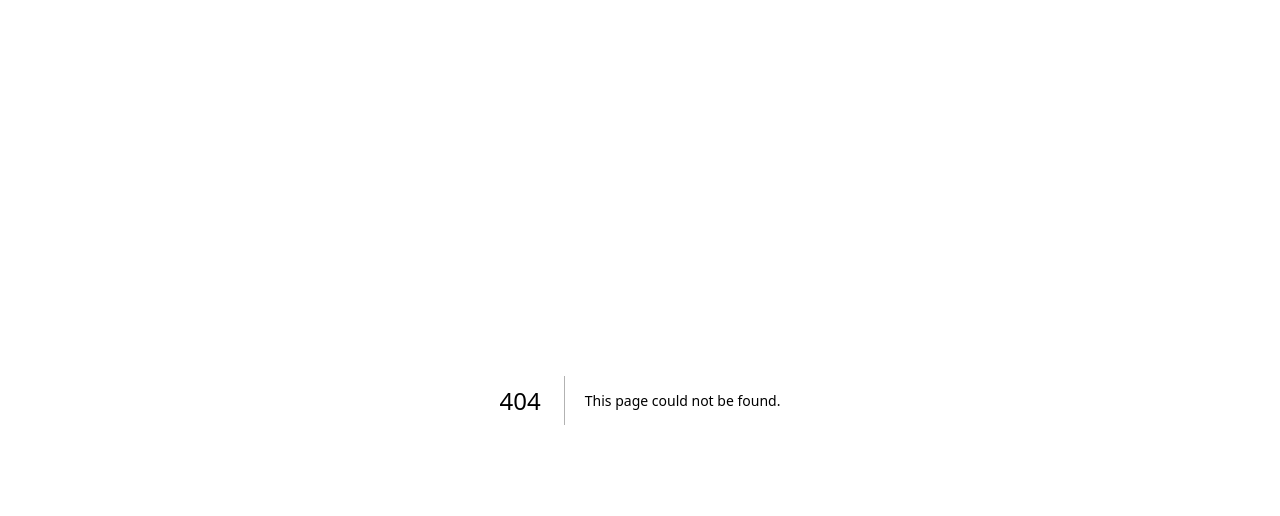
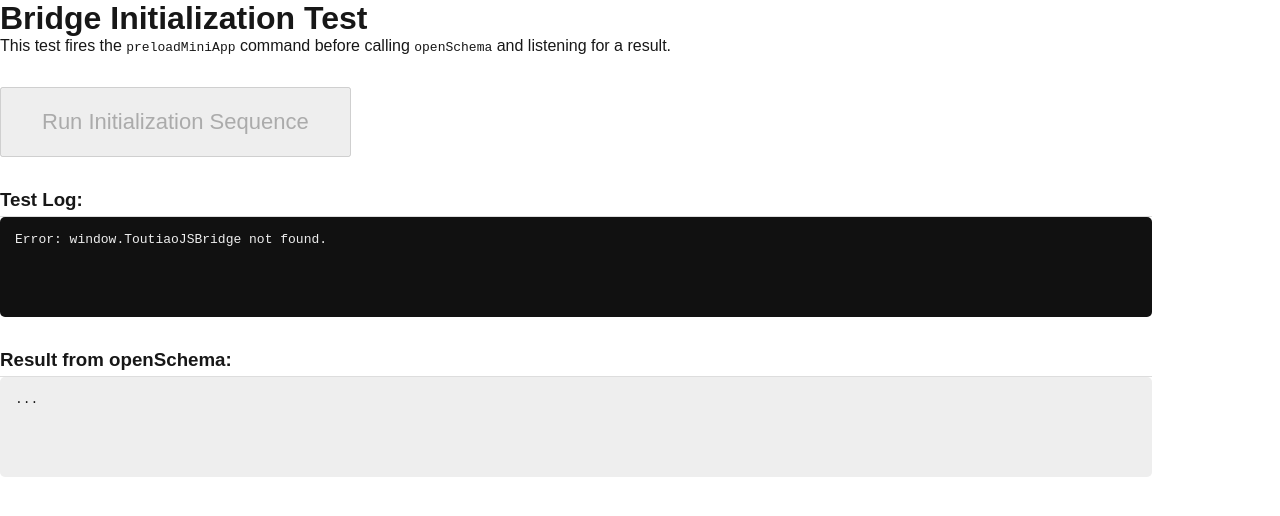
Before and after one commit to Yassin-Younis/bypass-in-app-browser, a Next.js app: page /initTest in a window 1280 px wide. Before the commit this address had no page. Shown: the top 516 px of the page. Built offline with nearby package versions, Linux system fonts and the light colour scheme.

Commit message:
build fix

```diff
--- /dev/null
+++ b/app/initTest/page.js
@@ -0,0 +1,118 @@
+"use client"
+import { useState, useEffect } from 'react';
+import Head from 'next/head';
+
+export default function InitializeTestPage() {
+    const [isBridgeReady, setIsBridgeReady] = useState(false);
+    const [feedback, setFeedback] = useState('Awaiting test...');
+    const [callbackResult, setCallbackResult] = useState('');
+
+    // Check for the bridge on page load
+    useEffect(() => {
+        if (typeof window !== 'undefined' && window.ToutiaoJSBridge && typeof window.ToutiaoJSBridge.invokeMethod === 'function') {
+            setIsBridgeReady(true);
+            setFeedback('Bridge detected. Ready to run initialization test.');
+        } else {
+            setIsBridgeReady(false);
+            setFeedback('Error: window.ToutiaoJSBridge not found.');
+        }
+    }, []);
+
+    const executeSequence = () => {
+        if (!isBridgeReady) {
+            alert('Cannot execute: ToutiaoJSBridge not found.');
+            return;
+        }
+
+        // --- STEP 1: PREPARE THE LISTENER ---
+        setCallbackResult('');
+        const callbackName = `__INIT_CALLBACK_${Date.now()}`;
+
+        const timeoutId = setTimeout(() => {
+            setFeedback(prev => prev + '\n\nTimeout: openSchema did not call back within 10 seconds.');
+            delete window[callbackName];
+        }, 10000);
+
+        window[callbackName] = (result) => {
+            clearTimeout(timeoutId);
+            setFeedback('SUCCESS: Callback received from openSchema!');
+            setCallbackResult(JSON.stringify(result, null, 2));
+            delete window[callbackName];
+        };
+
+        // --- STEP 2: DEFINE THE PAYLOADS ---
+
+        // The Preload Payload (based on the PoC)
+        const preloadPayload = {
+            "func": "preloadMiniApp",
+            "params": { "mini_app_url": "https://microapp/" },
+            "JSSDK": "1", "namespace": "host", "__msg_type": "callback", "__callback_id": "0"
+        };
+
+        // The openSchema Payload with our listener
+        const openSchemaPayload = {
+            "func": "openSchema",
+            "params": { "schema": "market://details?id=com.google.android.apps.maps" },
+            "__callback_id": callbackName,
+            "JSSDK": "1", "namespace": "host", "__msg_type": "callback"
+        };
+
+        // --- STEP 3: EXECUTE THE SEQUENCE ---
+        try {
+            // Fire the initialization command first
+            setFeedback('Step 1: Firing preloadMiniApp...');
+            window.ToutiaoJSBridge.invokeMethod(JSON.stringify(preloadPayload));
+
+            // Immediately fire the command we want to test, and listen for its result
+            setTimeout(() => {
+                setFeedback('Step 1: Fired preloadMiniApp.\nStep 2: Firing openSchema and listening for callback...');
+                window.ToutiaoJSBridge.invokeMethod(JSON.stringify(openSchemaPayload));
+            }, 200); // A tiny delay to be safe
+
+        } catch (e) {
+            clearTimeout(timeoutId);
+            delete window[callbackName];
+            setFeedback(`An error occurred: ${e.message}`);
+        }
+    };
+
+    return (
+        <div>
+            <Head>
+                <title>Bridge Initialization Test</title>
+            </Head>
+
+            <main >
+                <h1>
+                    Bridge Initialization Test
+                </h1>
+
+                <p >
+                    This test fires the <code>preloadMiniApp</code> command before calling <code>openSchema</code> and listening for a result.
+                </p>
+
+                <div style={{ margin: '2rem 0' }}>
+                    <button
+                        onClick={executeSequence}
+                        disabled={!isBridgeReady}
+                        style={{ padding: '20px 40px', fontSize: '22px' }}
+                    >
+                        Run Initialization Sequence
+                    </button>
+                </div>
+
+                <div style={{ width: '90%', textAlign: 'left', marginTop: '1rem' }}>
+                    <h3 style={{ borderBottom: '1px solid #ddd', paddingBottom: '5px' }}>Test Log:</h3>
+                    <pre style={{ background: '#111', color: '#eee', padding: '15px', borderRadius: '5px', minHeight: '100px', whiteSpace: 'pre-wrap', wordBreak: 'break-all' }}>
+            {feedback}
+          </pre>
+
+                    <h3 style={{ borderBottom: '1px solid #ddd', paddingBottom: '5px', marginTop: '2rem' }}>Result from openSchema:</h3>
+                    <pre style={{ background: '#eee', padding: '15px', borderRadius: '5px', minHeight: '100px', whiteSpace: 'pre-wrap', wordBreak: 'break-all' }}>
+            {callbackResult || '...'}
+          </pre>
+                </div>
+            </main>
+        </div>
+    );
+}
```
Also changed, not shown: app/InAppRedirector.js (+8 -0 lines).
